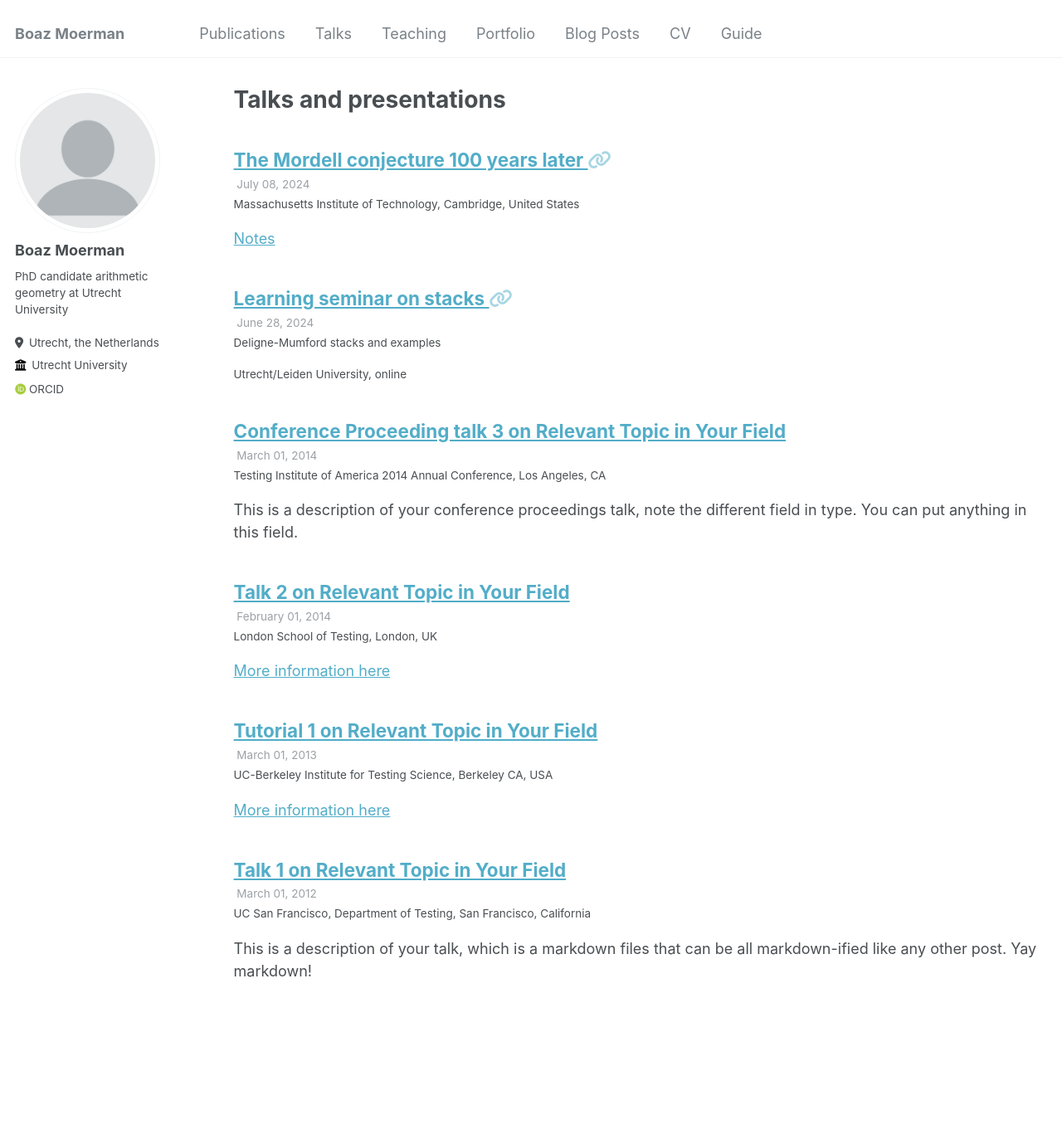
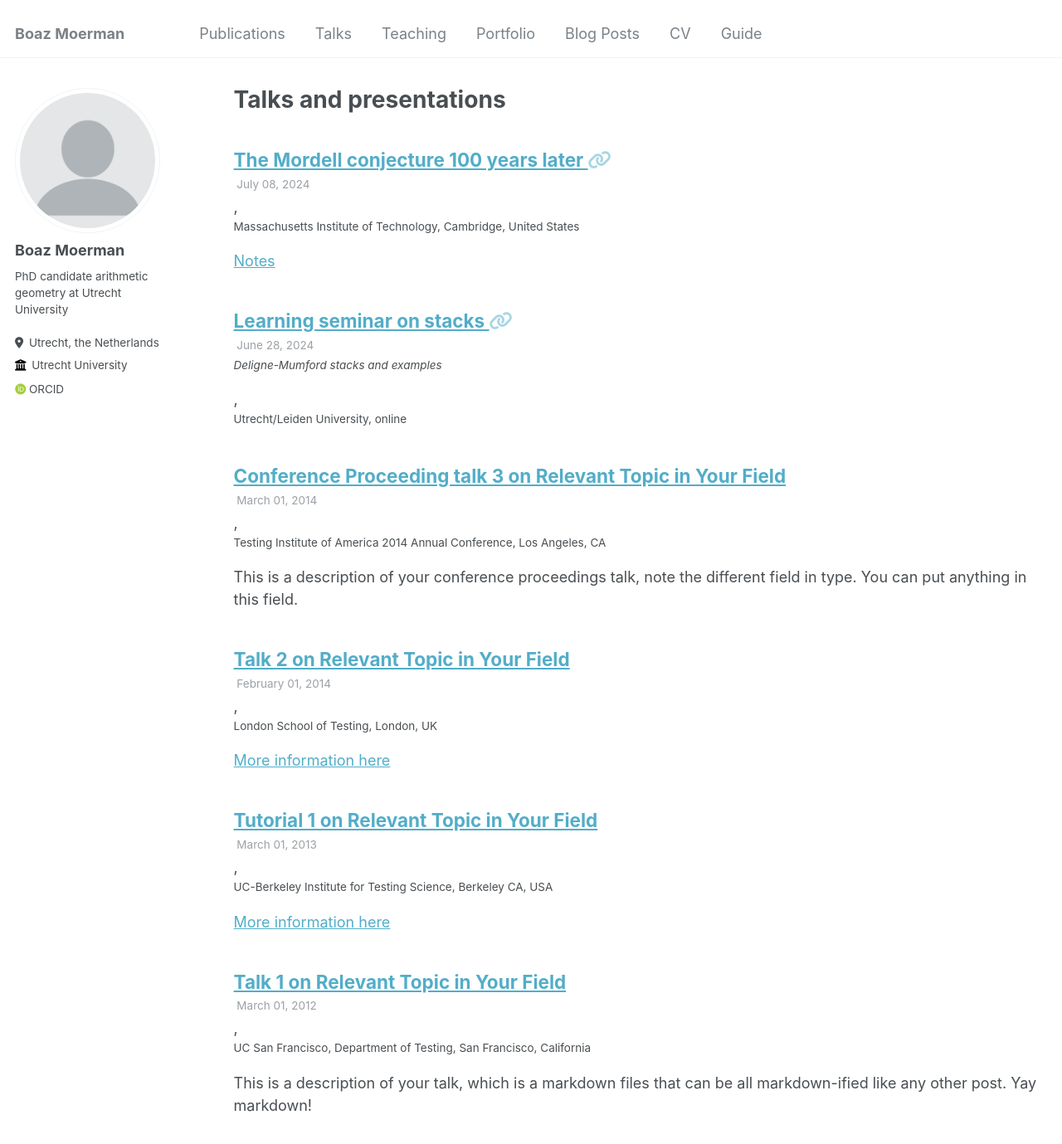
Before and after one commit to BoazMoerman/BoazMoerman.github.io, a Jekyll site: the page built from _pages/talks.html, in a window 1280 px wide and 1400 px high. Shown: the top 1379 px of the window at 83% size. Built offline with Jekyll 4.4.1, drawn with Linux system fonts in a browser that asks for light colours; some web fonts are replaced.

Commit message:
Update archive-single-talk.html

```diff
--- a/_includes/archive-single-talk.html
+++ b/_includes/archive-single-talk.html
@@ -33,8 +33,7 @@
       {% endif %}
     </h2>
     {% if post.date %}<p class="page__meta"><i class="fa fa-clock-o" aria-hidden="true"></i> {{ post.date | date: '%B %d, %Y' }}</p>{% endif %}
-    {% if post.talktitle %}<p class="archive__item-excerpt" itemprop="description">{{post.talktitle}}</p>{% endif %}
-    {% if post.venue %}<p class="archive__item-excerpt" itemprop="description">{{ post.venue }},  {% if post.location %}{{post.location}}{% endif %}</p> {% endif %}
+    {% if post.talktitle %}<i><p class="archive__item-excerpt" itemprop="description">{{post.talktitle}}</i></p>{% endif %}, {% if post.venue %}<p class="archive__item-excerpt" itemprop="description">{{ post.venue }},  {% if post.location %}{{post.location}}{% endif %}</p> {% endif %}
     {% if post.excerpt %}<p class="archive__item-excerpt" itemprop="description">{{ post.excerpt | markdownify }}</p>{% endif %}
     {% if post.notes %} <p><a href=" {{ post.notes }} ">{{ notes }}</a></p> {% endif %}
   </article>
```
